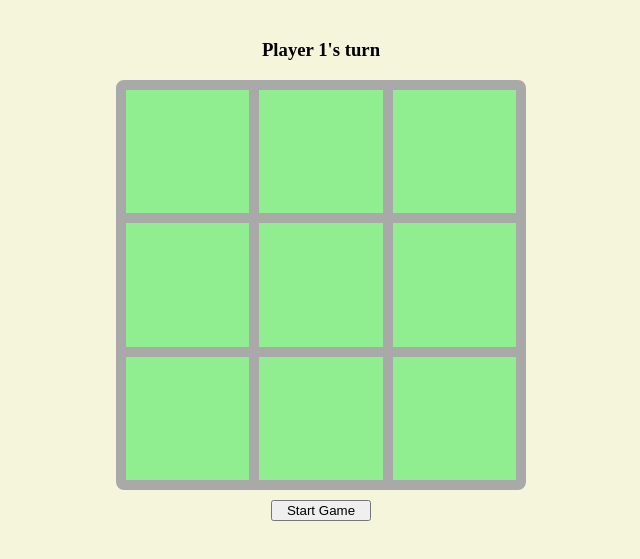
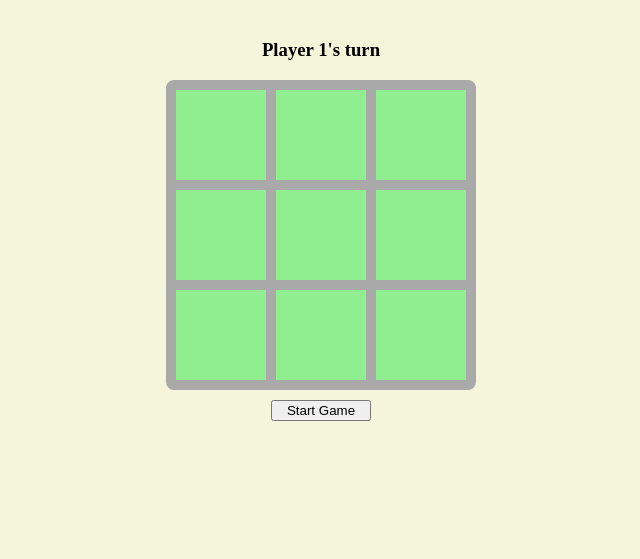
Before and after one commit to emiroquai/Tic-Tac-Toe, a plain HTML site: page index.html in a window 1280 px wide. Shown: the part 61-620 px from the top of the page, without its empty margins (319-959 px from the left). Drawn offline with Linux system fonts and the light colour scheme.

Commit message:
Styling update

```diff
--- a/style.css
+++ b/style.css
@@ -19,8 +19,8 @@ main {
 
 .boardWrapper {
     display: grid;
-    height: 400px;
-    width: 400px;
+    width: clamp(150px, 50vw, 300px);
+    aspect-ratio: 1;
     grid-template-columns: 1fr 1fr 1fr;
     grid-template-rows: 1fr 1fr 1fr;
     background-color: lightgreen;
@@ -31,7 +31,7 @@ main {
 .cell {
     background-color: unset;
     border: 5px solid darkgrey;
-    font-size: 5em;
+    font-size: 3em;
     display: flex;
     justify-content: center;
     align-items: center;
```
